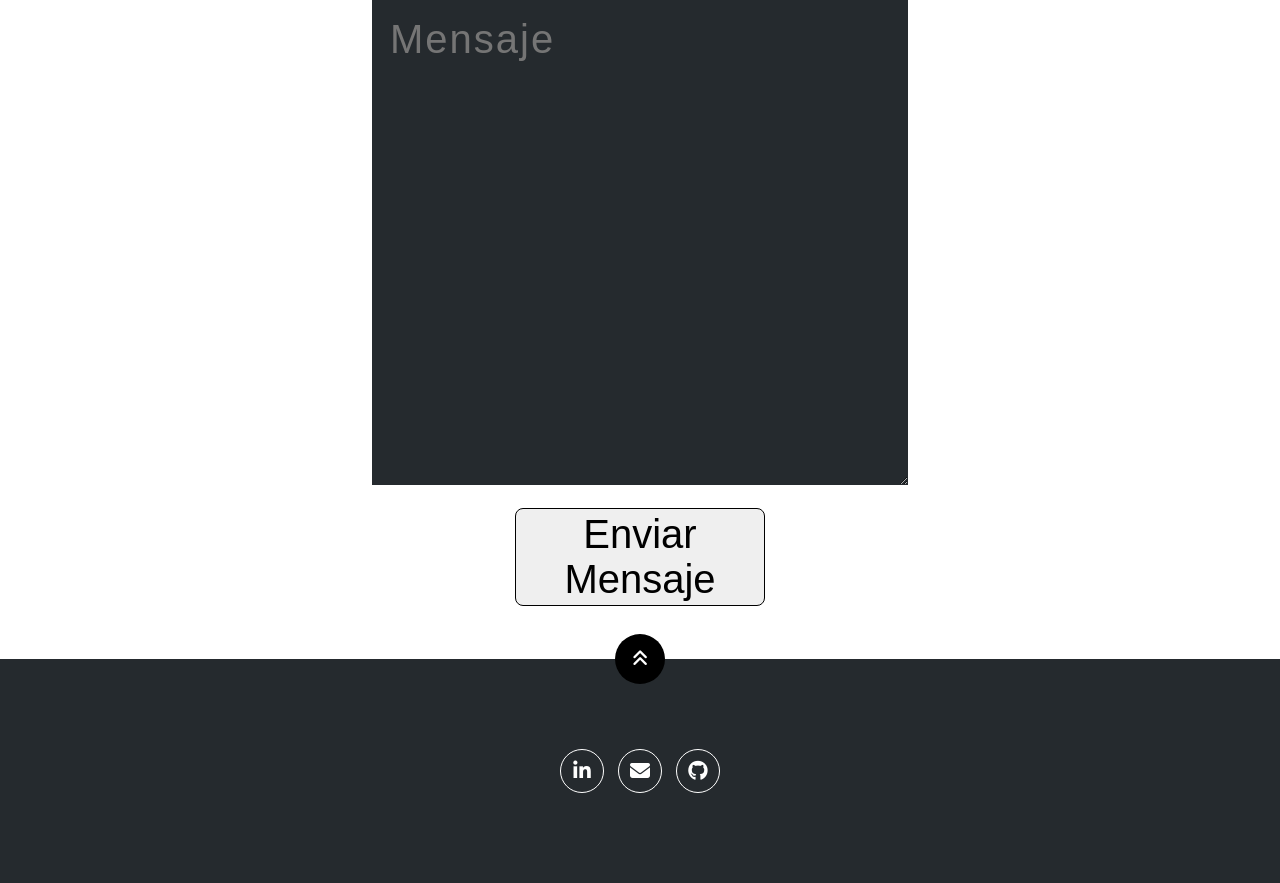
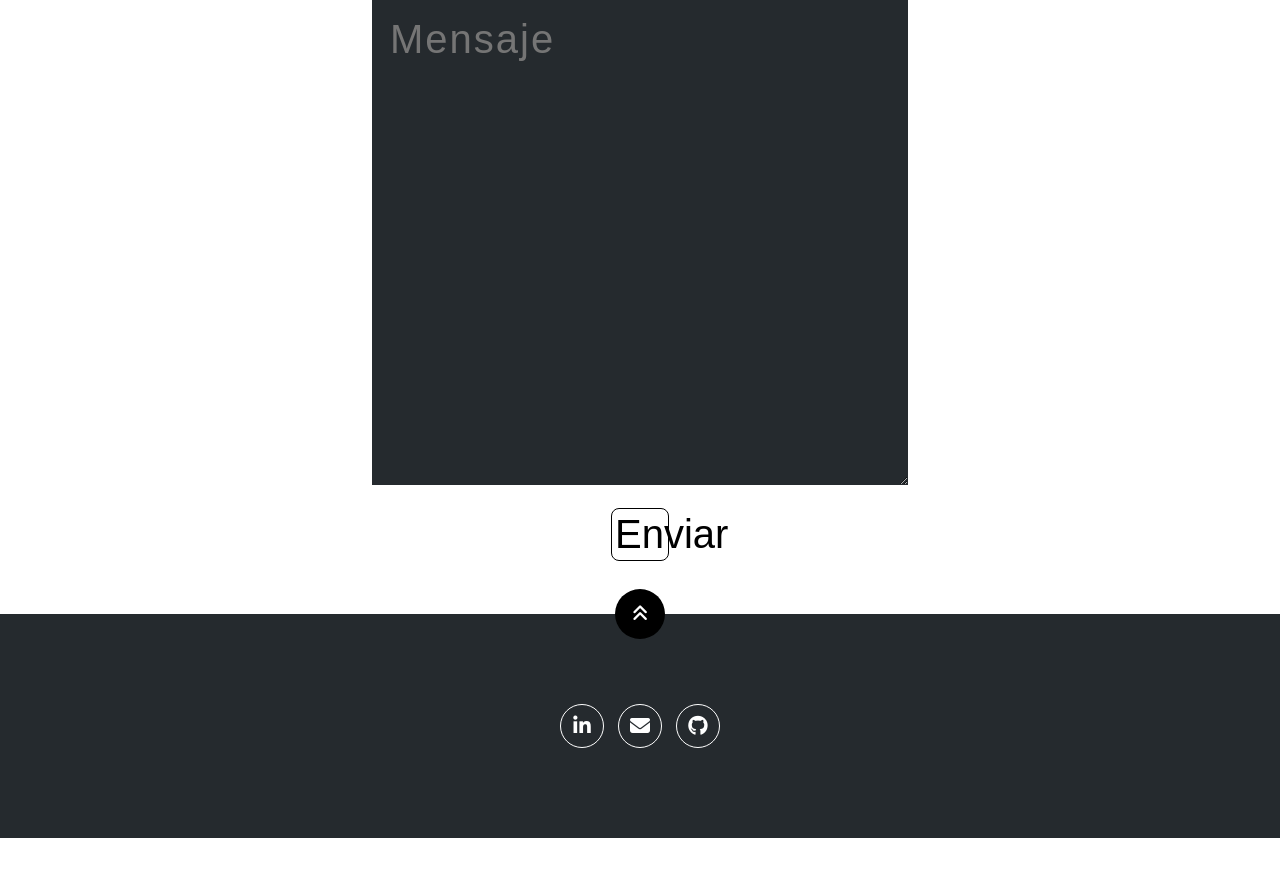
Before and after one commit to Andreaelbittar/portfolioae, a Django app: page / in a window 1280 px wide; the page is wider, and only the part inside the window is pictured. Shown: the part 5038-5921 px from the top of that part. After the commit the page ends 5876 px from the top of that part, so only its background shows below. Run offline with Django 4.2, Linux system fonts and the light colour scheme; data comes from the database, SQL or seed files in the repository; some libraries are stand-ins or nearby versions; some web fonts are replaced.

Commit message:
buttonenviar

```diff
--- a/home/templates/home.html
+++ b/home/templates/home.html
@@ -206,11 +206,11 @@
                 <input type="text" placeholder="Nombre">
                 <input type="text" placeholder="Dirección de correo">
                 <textarea name="" id="" cols="30" rows="10" placeholder="Mensaje"></textarea>
-                <button class="buttoncontact">
-                    Enviar Mensaje
-                    <span class="overlay"></span>
-                </button>
+                <a href="https://wa.link/pk3zdd" class="buttoncv" target="_blank">
+                    Enviar
+                </a>
             </div>
+
 </section>
 <!----------------------- footer ----------------------->
 <footer>
```
